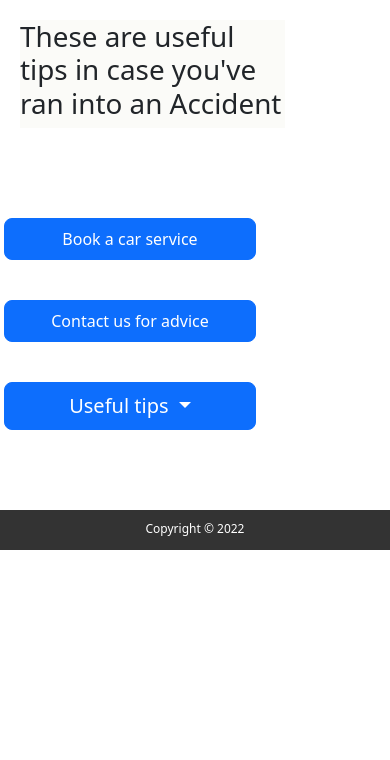
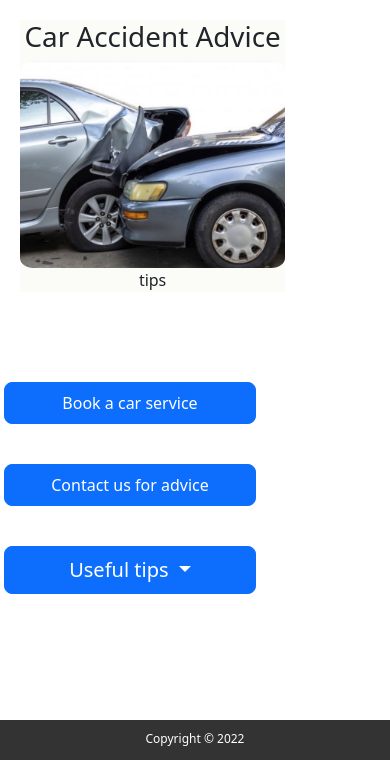
Before and after one commit to IonGorincioi/bestmotoserv, a Flask app: page /accidentAdvices in a window 390 px wide. Shown: the part 84-844 px from the top of the page. Run offline with Flask 2, Linux system fonts and the light colour scheme; some libraries are stand-ins or nearby versions.

Commit message:
more front-end

```diff
--- a/app.py
+++ b/app.py
@@ -32,6 +32,11 @@ app.config['MAIL_PASSWORD'] = 'MotoServ'
 ##########################################
 #####   DATABASE CONFIGURATIONS    #######
 ##########################################
+# app.config['MYSQL_HOST'] = 'sql8.freemysqlhosting.net'
+# app.config['MYSQL_USER'] = 'sql8509764'
+# app.config['MYSQL_PASSWORD'] = 'APMMErMaIN'
+# app.config['MYSQL_DB'] = 'sql8509764'
+
 app.config['MYSQL_HOST'] = 'localhost'
 app.config['MYSQL_USER'] = 'root'
 app.config['MYSQL_PASSWORD'] = 'Gsandanat.1'
@@ -51,7 +56,7 @@ def current_user():
         user = session['user']
         # print(user)
         user_cur = db.connection.cursor()
-        user_cur.execute("SELECT * FROM car_owner WHERE OwnerID = %s", [user])
+        user_cur.execute("SELECT * FROM Car_owner WHERE OwnerID = %s", [user])
         logged_user = user_cur.fetchone()
     # print(logged_user)
     return logged_user
@@ -156,7 +161,7 @@ def login():
         staff_cur = db.connection.cursor()
 
          #   select the user from the database
-        user_cur.execute("SELECT * FROM car_owner WHERE Email= %s", [username])
+        user_cur.execute("SELECT * FROM Car_owner WHERE Email= %s", [username])
         staff_cur.execute("SELECT * FROM Staff_credentials WHERE Email=%s", [username])
 
         #   fetch the user
@@ -266,7 +271,7 @@ def register():
             user_cur = db.connection.cursor()
 
             #   Executing SQL Statements
-            user_cur.execute("INSERT INTO car_owner (FName, LName, Email, Tel, Pass, Conf_pass)\
+            user_cur.execute("INSERT INTO Car_owner (FName, LName, Email, Tel, Pass, Conf_pass)\
                             VALUES (%s, %s, %s, %s, %s, %s)", (FName, LName, email, phone, hashed_pass, conf_hashed_pass))
 
             #   Saving the actions performed on the DB
@@ -331,16 +336,16 @@ def bookService():
             cursor = db.connection.cursor()
 
             #   Executing SQL Statements
-            cursor.execute('''INSERT INTO vehicle (Manufacturer, Model, RegYear, Reg_number, OwnerID)
+            cursor.execute('''INSERT INTO Vehicle (Manufacturer, Model, RegYear, Reg_number, OwnerID)
                             VALUES (%s, %s, %s, %s, %b)''', (Manufacturer, Model, RegYear, Reg_number, OwnerID))
 
-            cursor.execute(''' INSERT INTO car_serviced (Date_serviced)
+            cursor.execute(''' INSERT INTO Car_serviced (Date_serviced)
                                VALUES (%s) ''', [Date_serviced])
 
 
             # ServiceTypeID = cursor.execute(''' SELECT (ServiceTypeID)  FROM service_type ''' )
 
-            cursor.execute(''' INSERT INTO car_serviced (ServiceTypeID)
+            cursor.execute(''' INSERT INTO Car_serviced (ServiceTypeID)
                                VALUES (%b)''', ServiceType)
             #   Saving the actions performed on the DB
             db.connection.commit()
@@ -364,10 +369,10 @@ def bookService():
             cursor = db.connection.cursor()
 
             #   Executing SQL Statements
-            cursor.execute('''INSERT INTO vehicle (Manufacturer, Model, RegYear, Reg_number)
+            cursor.execute('''INSERT INTO Vehicle (Manufacturer, Model, RegYear, Reg_number)
                             VALUES (%s, %s, %s, %s)''', (Manufacturer, Model, RegYear, Reg_number))
 
-            cursor.execute(''' INSERT INTO car_serviced (Date_serviced)
+            cursor.execute(''' INSERT INTO Car_serviced (Date_serviced)
                                 VALUES (%s) ''', [Date_serviced])
 
             #   Saving the actions performed on the DB
@@ -390,16 +395,16 @@ def get_data():
     cur = db.connection.cursor()
     cur.execute(''' DROP VIEW IF EXISTS userHistory;
                     CREATE VIEW userHistory AS
-                    SELECT car_owner.FName,
-                           car_owner.LName,
-                           car_owner.Email,
-                           vehicle.Manufacturer,
-                           vehicle.Model,
-                           vehicle.RegYear,
-                           vehicle.Reg_number
-                    FROM car_owner
-                    INNER JOIN vehicle
-                    ON car_owner.OwnerID=vehicle.OwnerID''')
+                    SELECT Car_owner.FName,
+                           Car_owner.LName,
+                           Car_owner.Email,
+                           Vehicle.Manufacturer,
+                           Vehicle.Model,
+                           Vehicle.RegYear,
+                           Vehicle.Reg_number
+                    FROM Car_owner
+                    INNER JOIN Vehicle
+                    ON Car_owner.OwnerID=Vehicle.OwnerID''')
     rows = cur.fetchall()
     return rows
 
--- a/static/css/base_style.css
+++ b/static/css/base_style.css
@@ -89,7 +89,7 @@ ul.navigation li a:hover {
 /* *******  FOOTER STYLE ******* */
 footer {
   float: left;
-  position: relative;
+  position: fixed;
   width: 100%;
   height: auto;
   padding-top: 20px;
@@ -123,7 +123,7 @@ footer {
 
   .navbarMenu li {
     text-align: center;
-    padding: 15px 15px;
+    padding: 5px 5px;
   }
 
   .header {
@@ -138,7 +138,6 @@ footer {
   }
 
   footer {
-    /* position: relative; */
     padding-top: 10px;
     height: 40px;
     font-size: 12px;
@@ -170,7 +169,7 @@ footer {
 
   .navbarMenu li {
     text-align: center;
-    padding: 15px 15px;
+    padding: 5px 5px;
   }
 }
 
@@ -207,6 +206,10 @@ footer {
 
   .navbarMenu li {
     text-align: center;
-    padding: 10px 10px;
+    padding: 0px 0px;
+  }
+
+  .navbar {
+    position: fixed;
   }
 }
--- a/static/css/infopages_style.css
+++ b/static/css/infopages_style.css
@@ -4,4 +4,14 @@
   width: 68%;
   float: left;
   background-color: #fbfbf8;
+  text-align: center;
 }
+
+/*   ########################################   */
+/*              CAR ACCIDENT PAGE               */
+/*   ########################################   */
+
+.carAccidentImg img {
+  width: 100%;
+  height: auto;
+}
--- a/templates/accidentAdvices.html
+++ b/templates/accidentAdvices.html
@@ -10,8 +10,15 @@
 
 <!-- PAGE CONTENT -->
 {% block content %}
+
 <div class="usefulTips">
-  <h1>These are useful tips in case you've ran into an Accident</h1>
+  <h1>Car Accident Advice</h1>
+
+  <div class="carAccidentImg">
+    <img src="../static/images/car_crash.jpg" />
+  </div>
+
+  <div class="carAccidentTips">tips</div>
 </div>
 
 <div class="assideContent">
--- a/templates/index.html
+++ b/templates/index.html
@@ -48,7 +48,7 @@
 {% block asside %}
 
 <div class="assideContent">
-  <div class="assideButtons">
+  <div class="assideButtons aboutAssideButtons">
     <button type="button" class="btn btn-primary btn-lg bookservice">
       <a class="dropdown-item" href="{{url_for('bookService')}}"
         >Book a car service</a
@@ -56,7 +56,7 @@
     </button>
   </div>
 
-  <div class="assideButtons">
+  <div class="assideButtons aboutAssideButtons">
     <button type="button" class="btn btn-primary btn-lg bookservice">
       <a class="dropdown-item" href="{{url_for('helpPage')}}"
         >Contact us for advice</a
@@ -64,7 +64,7 @@
     </button>
   </div>
 
-  <div class="dropdown assideButtons">
+  <div class="dropdown assideButtons aboutAssideButtons">
     <button
       class="btn btn-primary dropdown-toggle bookservice btn-lg"
       type="button"
--- a/templates/userHistory.html
+++ b/templates/userHistory.html
@@ -10,6 +10,7 @@
 
 <!-- PAGE CONTENT -->
 {% block content %}
+<div class="wrapper">
   <div class="headingInfo">
     <h2>Here is your car service history.</h2>
   </div>
@@ -51,4 +52,5 @@
       </tr>
     </table>
   </div>
+</div>
 {% endblock %}
```
Also changed, not shown: static/css/about_style.css (+3 -4 lines), static/css/userHistory_style.css (+121 -0 lines), static/images/car_crash.jpg (added). Lines whose indentation alone changed are shown as unchanged.
